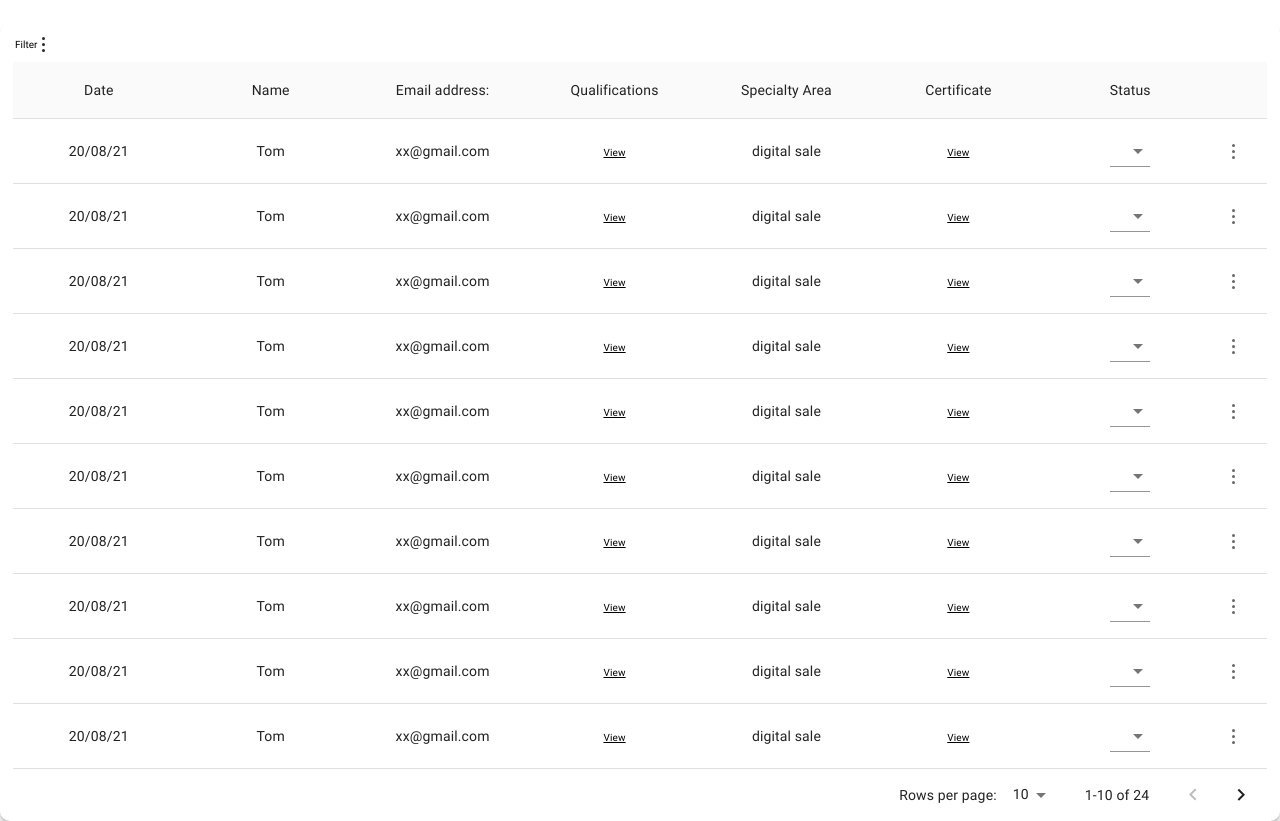
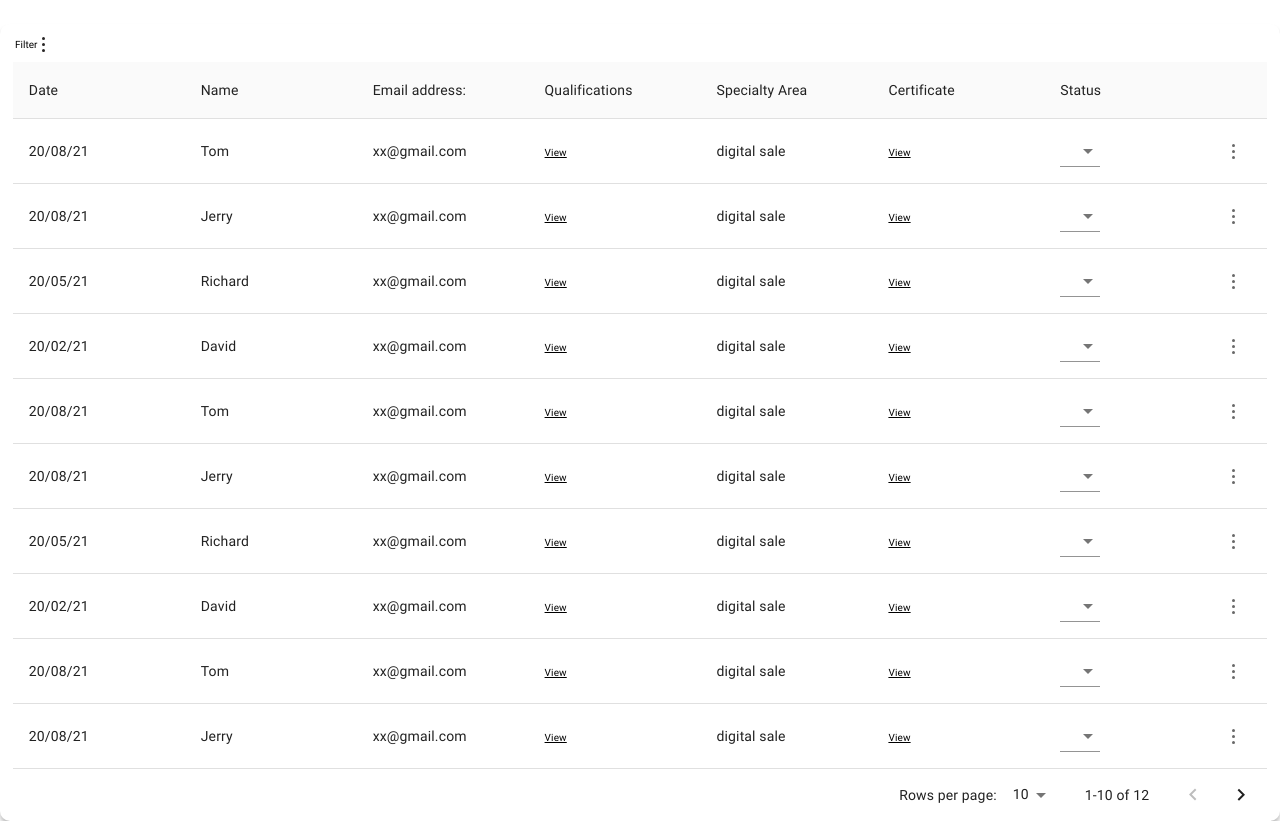
Before and after one commit to chengguang-li0313/WebProject, a Next.js app: page /Dashboard/components/sales/SalesApplication in a window 1280 px wide. Built offline with nearby package versions, Linux system fonts and the light colour scheme.

Commit message:
add filter

```diff
--- a/package.json
+++ b/package.json
@@ -19,6 +19,7 @@
   },
   "dependencies": {
     "@material-ui/core": "^4.11.4",
+    "@material-ui/data-grid": "^4.0.0-alpha.28",
     "@material-ui/icons": "^4.11.2",
     "@material-ui/lab": "^4.0.0-alpha.58",
     "@svgr/webpack": "^5.5.0",
--- a/pages/Dashboard/components/sales/SalesApplication.tsx
+++ b/pages/Dashboard/components/sales/SalesApplication.tsx
@@ -1,7 +1,8 @@
 import * as React from 'react';
-import {FormControl,Table,TableBody,TableCell,TableContainer,TableHead,TablePagination,TableRow,MenuItem,Select} from '@material-ui/core';
-import styles from './index.module.css';;
-
+import {Tooltip,Chip,FormControl,Table,TableBody,TableCell,TableContainer,TableHead,TablePagination,TableRow,MenuItem,Select,Popper,TextField} from '@material-ui/core';
+import styles from './index.module.css';
+// import { AppendKeys } from 'react-i18next';
+// import AddIcon from '@material-ui/icons/Add';
 
 interface Props {
     t:(params: String) => String;
@@ -12,40 +13,66 @@ interface Props {
   function SalesApplication(props: Props) {
     const [page, setPage] = React.useState(0);
     const [rowsPerPage, setRowsPerPage] = React.useState(10);
+    const [open, setOpen] = React.useState(false);
+    const [anchorEl, setAnchorEl] = React.useState<HTMLButtonElement | null>(null);
+    const [column, setColumn] = React.useState("Name");
+    const [ope, setOpe]= React.useState("Contains");
+    const [val,setVal] = React.useState("");
+    // const [value,setValue] = React.useState("");
+    // const [tagList, setTagList] = React.useState(["test"]);
+    // const [valList, setFiltersList] = React.useState(["test"]);
 
-    const handleChangePage = (event, newPage) => {
+    const {t} = props
+
+    const handleChangePage = (event:any, newPage:any) => {
+        console.log("page")
         setPage(newPage);
+        // setOpen((prev) => !prev);
     };
 
-    const handleChangeRowsPerPage = (event) => {
-        setRowsPerPage(+event.target.value);
+    const handleChangeRowsPerPage = (event:any)=> {
+        setRowsPerPage(event.target.value);
         setPage(0);
     };
 
-    const handleSelectionChange = (event)=>{
-        // setAge(event.target.value);
+    const handleSelectionChange =(event: React.ChangeEvent<{ value: string }>) =>{
+        console.log('event.target.value',event.target.value)
+        // setValue(event.target.value);
+        // console.log("svalue",svalue)
     }
 
-    const status = ()=>{
+    const handleFilter = (event:any) =>{
+        // console.log("event",event)
+        setAnchorEl(event.currentTarget);
+        setOpen((prev) => !prev);
 
-        return(
+    }
+    const handleClose = () => {
+        setOpen((prev) => false);
+      };
+
+
+    const status = (
             <FormControl classes={{root:styles.outlined}}>
                 <Select
-                labelId="demo-simple-select-label"
-                id="demo-simple-select"
+                // labelId="status-label"
+                // id="status"
+                // value={value}
                 onChange={handleSelectionChange}
                 >
-                <MenuItem className={styles.sales_new} value={"NEW"}>{ t("dashboard.sal.NEW")}</MenuItem>
-                <MenuItem  className={styles.sales_PASS} value={"PASS"}>{ t("dashboard.sal.PASS")}</MenuItem>
-                <MenuItem className={styles.sales_Declined} value={"Declined"}>{ t("dashboard.sal.Declined")}</MenuItem>
-                <MenuItem className={styles.sales_Pending} value={"Pending"}>{ t("dashboard.sal.Pending")}</MenuItem>
+                    <MenuItem className={styles.sales_opt} value={""}></MenuItem>
+                    <MenuItem className={styles.sales_new} value="NEW">{ t("dashboard.sal.NEW")}</MenuItem>
+                    <MenuItem className={styles.sales_PASS} value="PASS">{ t("dashboard.sal.PASS")}</MenuItem>
+                    <MenuItem className={styles.sales_Declined} value="Declined">{ t("dashboard.sal.Declined")}</MenuItem>
+                    <MenuItem className={styles.sales_Pending} value="Pending">{ t("dashboard.sal.Pending")}</MenuItem>
                 </Select>
             </FormControl>
             // classes={{root:styles.outlined}}
         )
-    }
 
-    const {t} = props
+
+
+
     const columns = [
         { id: 'Date', label: t("dashboard.sal.Date"), minWidth: 110 , align: "center",},
         { id: 'Name', label: t("dashboard.sal.Name"), minWidth: 110, align: "center", },
@@ -54,7 +81,7 @@ interface Props {
           label: t("dashboard.sal.Emailaddress"),
           minWidth: 110,
           align: "center",
-          format: (value) => value.toLocaleString('en-GB'),
+          format: (value:any) => value.toLocaleString('en-GB'),
         },
         {
           id: 'Qualifications',
@@ -97,7 +124,9 @@ interface Props {
           },
       ];
 
-      const setFilter=()=>{
+
+
+      const setRow=()=>{
 
       }
 
@@ -107,61 +136,145 @@ interface Props {
 
       const createData=(Date:any, Name:string, Emailaddress:string, Qualifications:any,SpecialtyArea:any,Certificate:any,Status:any,more:any)=>{
         // const density = population / size;
+
         return { Date, Name, Emailaddress, Qualifications, SpecialtyArea, Certificate,Status,more};
       }
 
-      const stateSelection=(
-          <div></div>
-      )
+    //   const stateSelection=(
+    //       <div></div>
+    //   )
 
-      const more=(
+      const more=()=>{return(
         <div className={styles.sales_table_more_icon}>
             <img src={"/img/Dashboard/more.svg"}></img>
         </div>
-      )
+      )}
+
+      const setView =(col:any,row:any)=>{
+          return (<a onClick={handleView.bind(this,col,row)} className={styles.a}>{t("dashboard.sal.View")}</a>)
+      }
 
       const rows = [
-        createData('20/08/21', 'Tom', "xx@gmail.com", (<a onClick={handleView.bind(this,"Qualifications","Tom")} className={styles.a}>{t("dashboard.sal.View")}</a>),"digital sale",(<a onClick={handleView.bind(this,"Certificate","Tom")} className={styles.a}>{t("dashboard.sal.View")}</a>),status(),more),
-        createData('20/08/21', 'Tom', "xx@gmail.com", (<a onClick={handleView.bind(this,"Qualifications","Tom")} className={styles.a}>{t("dashboard.sal.View")}</a>),"digital sale",(<a onClick={handleView.bind(this,"Certificate","Tom")} className={styles.a}>{t("dashboard.sal.View")}</a>),status(),more),
-        createData('20/08/21', 'Tom', "xx@gmail.com", (<a onClick={handleView.bind(this,"Qualifications","Tom")} className={styles.a}>{t("dashboard.sal.View")}</a>),"digital sale",(<a onClick={handleView.bind(this,"Certificate","Tom")} className={styles.a}>{t("dashboard.sal.View")}</a>),status(),more),
-        createData('20/08/21', 'Tom', "xx@gmail.com", (<a onClick={handleView.bind(this,"Qualifications","Tom")} className={styles.a}>{t("dashboard.sal.View")}</a>),"digital sale",(<a onClick={handleView.bind(this,"Certificate","Tom")} className={styles.a}>{t("dashboard.sal.View")}</a>),status(),more),
-        createData('20/08/21', 'Tom', "xx@gmail.com", (<a onClick={handleView.bind(this,"Qualifications","Tom")} className={styles.a}>{t("dashboard.sal.View")}</a>),"digital sale",(<a onClick={handleView.bind(this,"Certificate","Tom")} className={styles.a}>{t("dashboard.sal.View")}</a>),status(),more),
-        createData('20/08/21', 'Tom', "xx@gmail.com", (<a onClick={handleView.bind(this,"Qualifications","Tom")} className={styles.a}>{t("dashboard.sal.View")}</a>),"digital sale",(<a onClick={handleView.bind(this,"Certificate","Tom")} className={styles.a}>{t("dashboard.sal.View")}</a>),status(),more),
-        createData('20/08/21', 'Tom', "xx@gmail.com", (<a onClick={handleView.bind(this,"Qualifications","Tom")} className={styles.a}>{t("dashboard.sal.View")}</a>),"digital sale",(<a onClick={handleView.bind(this,"Certificate","Tom")} className={styles.a}>{t("dashboard.sal.View")}</a>),status(),more),
-        createData('20/08/21', 'Tom', "xx@gmail.com", (<a onClick={handleView.bind(this,"Qualifications","Tom")} className={styles.a}>{t("dashboard.sal.View")}</a>),"digital sale",(<a onClick={handleView.bind(this,"Certificate","Tom")} className={styles.a}>{t("dashboard.sal.View")}</a>),status(),more),
-        createData('20/08/21', 'Tom', "xx@gmail.com", (<a onClick={handleView.bind(this,"Qualifications","Tom")} className={styles.a}>{t("dashboard.sal.View")}</a>),"digital sale",(<a onClick={handleView.bind(this,"Certificate","Tom")} className={styles.a}>{t("dashboard.sal.View")}</a>),status(),more),
-        createData('20/08/21', 'Tom', "xx@gmail.com", (<a onClick={handleView.bind(this,"Qualifications","Tom")} className={styles.a}>{t("dashboard.sal.View")}</a>),"digital sale",(<a onClick={handleView.bind(this,"Certificate","Tom")} className={styles.a}>{t("dashboard.sal.View")}</a>),status(),more),
-        createData('20/08/21', 'Tom', "xx@gmail.com", (<a onClick={handleView.bind(this,"Qualifications","Tom")} className={styles.a}>{t("dashboard.sal.View")}</a>),"digital sale",(<a onClick={handleView.bind(this,"Certificate","Tom")} className={styles.a}>{t("dashboard.sal.View")}</a>),status(),more),
-        createData('20/08/21', 'Tom', "xx@gmail.com", (<a onClick={handleView.bind(this,"Qualifications","Tom")} className={styles.a}>{t("dashboard.sal.View")}</a>),"digital sale",(<a onClick={handleView.bind(this,"Certificate","Tom")} className={styles.a}>{t("dashboard.sal.View")}</a>),status(),more),
-        createData('20/08/21', 'Tom', "xx@gmail.com", (<a onClick={handleView.bind(this,"Qualifications","Tom")} className={styles.a}>{t("dashboard.sal.View")}</a>),"digital sale",(<a onClick={handleView.bind(this,"Certificate","Tom")} className={styles.a}>{t("dashboard.sal.View")}</a>),status(),more),
-        createData('20/08/21', 'Tom', "xx@gmail.com", (<a onClick={handleView.bind(this,"Qualifications","Tom")} className={styles.a}>{t("dashboard.sal.View")}</a>),"digital sale",(<a onClick={handleView.bind(this,"Certificate","Tom")} className={styles.a}>{t("dashboard.sal.View")}</a>),status(),more),
-        createData('20/08/21', 'Tom', "xx@gmail.com", (<a onClick={handleView.bind(this,"Qualifications","Tom")} className={styles.a}>{t("dashboard.sal.View")}</a>),"digital sale",(<a onClick={handleView.bind(this,"Certificate","Tom")} className={styles.a}>{t("dashboard.sal.View")}</a>),status(),more),
-        createData('20/08/21', 'Tom', "xx@gmail.com", (<a onClick={handleView.bind(this,"Qualifications","Tom")} className={styles.a}>{t("dashboard.sal.View")}</a>),"digital sale",(<a onClick={handleView.bind(this,"Certificate","Tom")} className={styles.a}>{t("dashboard.sal.View")}</a>),status(),more),
-        createData('20/08/21', 'Tom', "xx@gmail.com", (<a onClick={handleView.bind(this,"Qualifications","Tom")} className={styles.a}>{t("dashboard.sal.View")}</a>),"digital sale",(<a onClick={handleView.bind(this,"Certificate","Tom")} className={styles.a}>{t("dashboard.sal.View")}</a>),status(),more),
-        createData('20/08/21', 'Tom', "xx@gmail.com", (<a onClick={handleView.bind(this,"Qualifications","Tom")} className={styles.a}>{t("dashboard.sal.View")}</a>),"digital sale",(<a onClick={handleView.bind(this,"Certificate","Tom")} className={styles.a}>{t("dashboard.sal.View")}</a>),status(),more),
-        createData('20/08/21', 'Tom', "xx@gmail.com", (<a onClick={handleView.bind(this,"Qualifications","Tom")} className={styles.a}>{t("dashboard.sal.View")}</a>),"digital sale",(<a onClick={handleView.bind(this,"Certificate","Tom")} className={styles.a}>{t("dashboard.sal.View")}</a>),status(),more),
-        createData('20/08/21', 'Tom', "xx@gmail.com", (<a onClick={handleView.bind(this,"Qualifications","Tom")} className={styles.a}>{t("dashboard.sal.View")}</a>),"digital sale",(<a onClick={handleView.bind(this,"Certificate","Tom")} className={styles.a}>{t("dashboard.sal.View")}</a>),status(),more),
-        createData('20/08/21', 'Tom', "xx@gmail.com", (<a onClick={handleView.bind(this,"Qualifications","Tom")} className={styles.a}>{t("dashboard.sal.View")}</a>),"digital sale",(<a onClick={handleView.bind(this,"Certificate","Tom")} className={styles.a}>{t("dashboard.sal.View")}</a>),status(),more),
-        createData('20/08/21', 'Tom', "xx@gmail.com", (<a onClick={handleView.bind(this,"Qualifications","Tom")} className={styles.a}>{t("dashboard.sal.View")}</a>),"digital sale",(<a onClick={handleView.bind(this,"Certificate","Tom")} className={styles.a}>{t("dashboard.sal.View")}</a>),status(),more),
-        createData('20/08/21', 'Tom', "xx@gmail.com", (<a onClick={handleView.bind(this,"Qualifications","Tom")} className={styles.a}>{t("dashboard.sal.View")}</a>),"digital sale",(<a onClick={handleView.bind(this,"Certificate","Tom")} className={styles.a}>{t("dashboard.sal.View")}</a>),status(),more),
-        createData('20/08/21', 'Tom', "xx@gmail.com", (<a onClick={handleView.bind(this,"Qualifications","Tom")} className={styles.a}>{t("dashboard.sal.View")}</a>),"digital sale",(<a onClick={handleView.bind(this,"Certificate","Tom")} className={styles.a}>{t("dashboard.sal.View")}</a>),status(),more),
-      ];
+        createData('20/08/21','Tom', "xx@gmail.com",setView("Qualifications","Tom"),"digital sale",setView("Certificate","Tom"),status,more()),
+        createData('20/08/21','Jerry', "xx@gmail.com",setView("Qualifications","Tom"),"digital sale",setView("Certificate","Tom"),status,more()),
+        createData('20/05/21','Richard', "xx@gmail.com",setView("Qualifications","Richard"),"digital sale",setView("Certificate","Tom"),status,more()),
+        createData('20/02/21','David', "xx@gmail.com",setView("Qualifications","David"),"digital sale",setView("Certificate","Tom"),status,more()),
+        createData('20/08/21','Tom', "xx@gmail.com",setView("Qualifications","Tom"),"digital sale",setView("Certificate","Tom"),status,more()),
+        createData('20/08/21','Jerry', "xx@gmail.com",setView("Qualifications","Tom"),"digital sale",setView("Certificate","Tom"),status,more()),
+        createData('20/05/21','Richard', "xx@gmail.com",setView("Qualifications","Richard"),"digital sale",setView("Certificate","Tom"),status,more()),
+        createData('20/02/21','David', "xx@gmail.com",setView("Qualifications","David"),"digital sale",setView("Certificate","Tom"),status,more()),
+        createData('20/08/21','Tom', "xx@gmail.com",setView("Qualifications","Tom"),"digital sale",setView("Certificate","Tom"),status,more()),
+        createData('20/08/21','Jerry', "xx@gmail.com",setView("Qualifications","Tom"),"digital sale",setView("Certificate","Tom"),status,more()),
+        createData('20/05/21','Richard', "xx@gmail.com",setView("Qualifications","Richard"),"digital sale",setView("Certificate","Tom"),status,more()),
+        createData('20/02/21','David', "xx@gmail.com",setView("Qualifications","David"),"digital sale",setView("Certificate","Tom"),status,more()),
+
+      ]
+
+
+    const [filterData,setFilterData] = React.useState(rows);
+
+    const handleSetFilter = (val:any,ope:any,column:any)=>{
+        var filRow=[]
+        // console.log(val,ope,column)
+        if(val&&ope&&column){
+            rows.forEach((row,ind)=>{
+                switch(ope){
+                    case "Contains":
+                        if(row[column].includes(val)) filRow.push(row)
+                        break;
+                    case "Equals":
+                        if(row[column]==val) filRow.push(row)
+                        break;
+                }
+
+            })
+        }else{
+            filRow = rows
+        }
+        setFilterData(filRow)
+    }
+
+    const getValue=(event:any)=>{
+
+        setVal(event.target.value)
+        handleSetFilter(event.target.value,ope,column)
+        // console.log(val,ope,column)
+
+    }
+
+    const handleChangeFilterOpe=(event:any)=>{
+        console.log("event.target.value",event.target.value)
+        setOpe(event.target.value)
+        handleSetFilter(val,event.target.value,column)
+    }
+
+    const handleChangeFilterCol=(event: any)=>{
+
+        setColumn(event.target.value)
+        handleSetFilter(val,ope,event.target.value)
+    }
+
     return(
         <div className={styles.salesApplication_container}>
-            <div className={styles.filter_container}>
-                <div className={styles.filter_container_text}>{t("dashboard.sal.Filter")}</div>
-                <div onClick={setFilter} className={styles.filter_container_img}><img src="/img/Dashboard/filter_more.svg"></img></div>
+
+            <div  className={styles.filter_container}>
+                <div onClick={handleFilter} className={styles.filter_container_text}>{t("dashboard.sal.Filter")}</div>
+                <div onClick={handleFilter} className={styles.filter_container_img}><img src="/img/Dashboard/filter_more.svg"></img></div>
+
+               {/* {tagList.map((tag,index) =>
+                   (<Chip key={index} label={tag} onDelete={handleDelete.bind(this,tag)}/>)
+               )} */}
             </div>
+            <Popper className={styles.popper} open={open} anchorEl={anchorEl} placement="bottom-start" transition>
+                <div  className={styles.popper_content}>
+                <MenuItem >
+                    <Select
+                    value={column}
+                    onChange={handleChangeFilterCol}
+                    >
+                       {/* { filterList.map((ele:any,index:Number)=>{
+                           <MenuItem key={ele.id} value={ele.id}>{ele.value}</MenuItem>
+                       })} */}
+                       <MenuItem value="Date">{t("dashboard.sal.Date")} </MenuItem>
+                       <MenuItem value="Name">{t("dashboard.sal.Name")} </MenuItem>
+                       <MenuItem value="Emailaddress">{t("dashboard.sal.Emailaddress")} </MenuItem>
+                       <MenuItem value="SpecialtyArea">{t("dashboard.sal.SpecialtyArea")} </MenuItem>
+                       <MenuItem value="Status">{t("dashboard.sal.Status")} </MenuItem>
+                    </Select>
+                </MenuItem>
+                <MenuItem >
+                    <Select
+                        value={ope}
+                        onChange={handleChangeFilterOpe}
+                        >
+                       {/* { filterList.map((ele:any,index:Number)=>{
+                           <MenuItem key={ele.id} value={ele.id}>{ele.value}</MenuItem>
+                       })} */}
+                       <MenuItem value="Contains">{t("dashboard.sal.Contains")}</MenuItem>
+                       <MenuItem value="Equals">{t("dashboard.sal.Equals")}</MenuItem>
+                    </Select>
+                </MenuItem>
+                <MenuItem >
+                    <TextField onChange={getValue} value={val} id="value" />
+                </MenuItem>
+                {/* <div className={styles.addMoreFilter}>
+                    <Tooltip title="Add more conditions" aria-label="add">
+                        <AddIcon />
+                    </Tooltip>
+                </div> */}
+                </div>
+            </Popper>
 
-            <div className={styles.salesApplication_table_container}>
-                <TableContainer className={styles.container}>
+            <div onClick={handleClose} className={styles.salesApplication_table_container}>
+
+                <TableContainer classes={{root:styles.sales_MuiTableContainer_root}} className={styles.container}>
                     <Table stickyHeader aria-label="sticky table">
                     <TableHead >
                         <TableRow>
                         {columns.map((column) => (
                             <TableCell
                             key={column.id}
-                            align={column.align}
+                            // align={column.align}
                             style={{ minWidth: column.minWidth }}
                             >
                             {column.label}
@@ -170,13 +283,14 @@ interface Props {
                         </TableRow>
                     </TableHead>
                     <TableBody>
-                    {rows.slice(page * rowsPerPage, page * rowsPerPage + rowsPerPage).map((row) => {
+                    {filterData.slice(page * rowsPerPage, page * rowsPerPage + rowsPerPage).map((row,index) => {
                         return (
-                            <TableRow hover role="checkbox" tabIndex={-1} key={row.code}>
+                            <TableRow hover role="checkbox" tabIndex={-1} key={index}>
                             {columns.map((column) => {
                                 const value = row[column.id];
                                 return (
-                                <TableCell key={column.id} align={column.align}>
+                                    //  align={column.align}
+                                <TableCell key={column.id}>
                                     {column.format && typeof value === 'number' ? column.format(value) : value}
                                 </TableCell>
                                 );
@@ -202,3 +316,14 @@ interface Props {
 }
 
 export default SalesApplication
+
+
+// {/* <div style={{ height: 400, width: '100%' }}> */}
+// <DataGrid
+// {...data}
+// filterModel={riceFilterModel}
+// components={{
+// Toolbar: GridToolbar,
+// }}
+// />
+// {/* </div> */}
--- a/pages/Dashboard/components/sales/index.module.css
+++ b/pages/Dashboard/components/sales/index.module.css
@@ -134,3 +134,27 @@
 .sales_Pending{
     color:#F9B402 !important;
 }
+
+.popper{
+    z-index: 999 !important;
+}
+.popper_content{
+    display: flex;
+    background: #fff;
+    height: 100px;
+    min-width: 100px;
+    border-radius: 5px;
+    box-shadow: 0px 4px 4px rgba(0, 0, 0, 0.25);
+
+}
+
+/* .addMoreFilter{
+    width: fit-content;
+    height: fit-content;
+    align-self: center;
+    margin: 0 auto;
+    margin-right: 10px;
+} */
+.sales_MuiTableContainer_root{
+    min-height: 630px;
+}
--- a/public/locales/en/en-us.json
+++ b/public/locales/en/en-us.json
@@ -128,7 +128,9 @@
             "NEW":"NEW",
             "PASS":"PASS",
             "Declined":"Declined",
-            "Pending":"Pending"
+            "Pending":"Pending",
+            "Contains":"Contains",
+            "Equals":"Equals"
         }
     }
 
```
Also changed, not shown: 1 other file (tests, documents, lock files or other folders).
